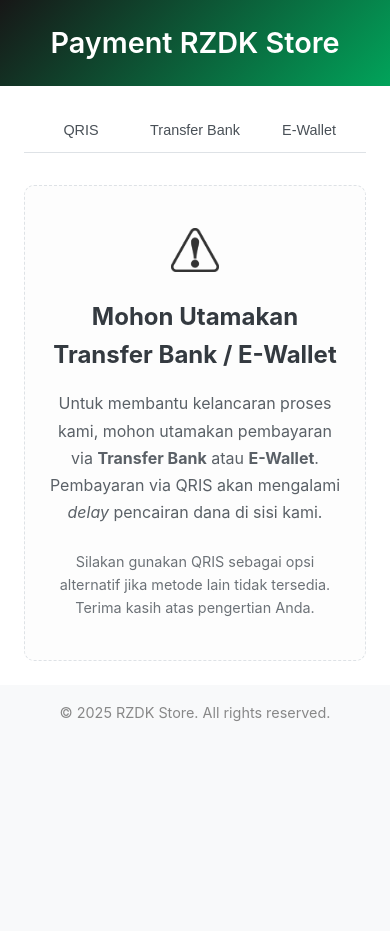
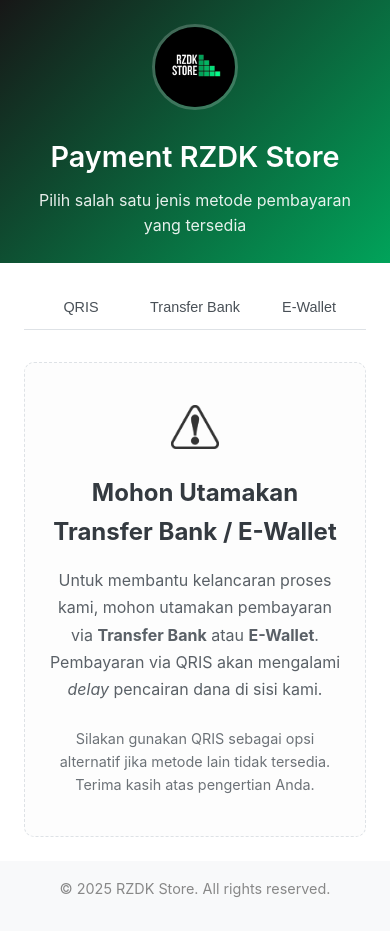
Before and after one commit to rzzdk/rzdkstore-payment, a plain HTML site: page index.html in a window 390 px wide. Before the commit the page ends 844 px from the top, so only its background shows below. Drawn offline with Linux system fonts and the light colour scheme.

Commit message:
Update index.html

```diff
--- a/index.html
+++ b/index.html
@@ -53,7 +53,7 @@
                 overflow: hidden;
             }
 
-            /* --- Header --- */
+            /* --- MODIFIKASI: Header Dikembalikan Seperti Semula --- */
             .header {
                 background: linear-gradient(
                     135deg,
@@ -61,9 +61,18 @@
                     #01a35a
                 );
                 color: #ffffff;
-                /* MODIFIKASI: Padding disesuaikan untuk tampilan judul saja */
-                padding: 1.5rem 2rem;
+                padding: 2rem; /* Padding dikembalikan */
                 text-align: center;
+            }
+
+            /* --- Logo Header --- */
+            .header-logo {
+                width: 100px;
+                height: 100px;
+                border-radius: 50%; /* Membuat logo menjadi bulat */
+                margin-bottom: 1rem;
+                object-fit: cover; /* Memastikan gambar mengisi lingkaran */
+                border: 3px solid rgba(255, 255, 255, 0.2);
             }
 
             .header h1 {
@@ -71,6 +80,12 @@
                 font-size: 2rem;
                 font-weight: 600;
             }
+
+            .header p {
+                margin: 0.5rem 0 0;
+                opacity: 0.9;
+            }
+            /* --- AKHIR MODIFIKASI HEADER --- */
 
             /* --- Content --- */
             .content {
@@ -118,11 +133,11 @@
                 display: block;
             }
 
-            /* --- MODIFIKASI: Style untuk Placeholder --- */
+            /* --- Style untuk Placeholder --- */
             .payment-placeholder {
                 display: none; /* Sembunyi by default */
                 text-align: center;
-                padding: 2.5rem 1.5rem; /* Padding disesuaikan */
+                padding: 2.5rem 1.5rem;
                 background-color: #fdfdfd;
                 border: 1px dashed var(--border-color);
                 border-radius: 10px;
@@ -144,24 +159,23 @@
             .payment-placeholder h3 {
                 font-size: 1.5rem;
                 color: var(--dark-gray);
-                margin: 0 0 1rem 0; /* Tambah margin-bottom */
+                margin: 0 0 1rem 0;
             }
 
             .payment-placeholder p {
                 font-size: 1rem;
-                margin: 0 auto; /* Rata tengah */
+                margin: 0 auto;
                 opacity: 0.9;
-                max-width: 550px; /* Batasi lebar paragraf */
+                max-width: 550px;
                 line-height: 1.7;
             }
 
             .payment-placeholder p.placeholder-text-secondary {
                 font-size: 0.9rem;
-                margin-top: 1.5rem; /* Spasi dari paragraf atas */
+                margin-top: 1.5rem;
                 opacity: 0.8;
                 line-height: 1.6;
             }
-            /* --- Akhir Style Placeholder --- */
 
             /* --- Payment Method Card --- */
             .payment-method {
@@ -430,9 +444,15 @@
                 .content {
                     padding: 1.5rem;
                 }
+                /* MODIFIKASI: CSS Header Responsif Dikembalikan */
                 .header {
-                    padding: 1.25rem 1.5rem;
+                    padding: 1.5rem;
                 }
+                .header-logo {
+                    width: 80px;
+                    height: 80px;
+                }
+                /* AKHIR MODIFIKASI */
                 .header h1 {
                     font-size: 1.8rem;
                 }
@@ -601,9 +621,15 @@
     <body>
         <div class="container">
             <header class="header">
+                <img
+                    src="icon-web.jpg"
+                    alt="Logo RZDK Store"
+                    class="header-logo"
+                    onerror="this.onerror=null;this.src='https://placehold.co/100x100/ffffff/777?text=RZDK';"
+                />
                 <h1>Payment RZDK Store</h1>
+                <p>Pilih salah satu jenis metode pembayaran yang tersedia</p>
             </header>
-
             <main class="content">
                 <div class="tab-container" role="tablist">
                     <button
@@ -660,6 +686,7 @@
                         lain tidak tersedia. Terima kasih atas pengertian Anda.
                     </p>
                 </div>
+
                 <div
                     id="qris"
                     class="tab-content"
```
